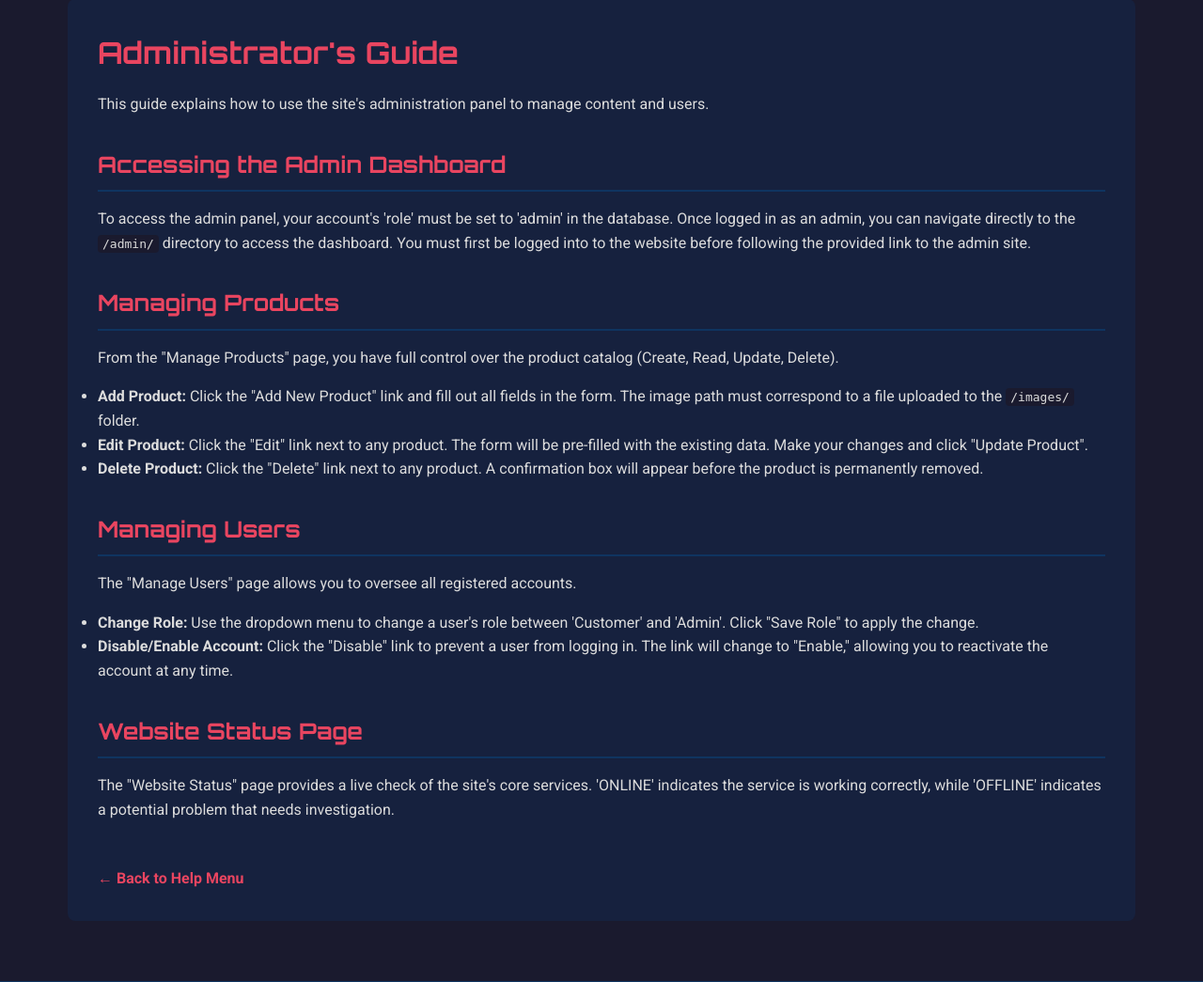
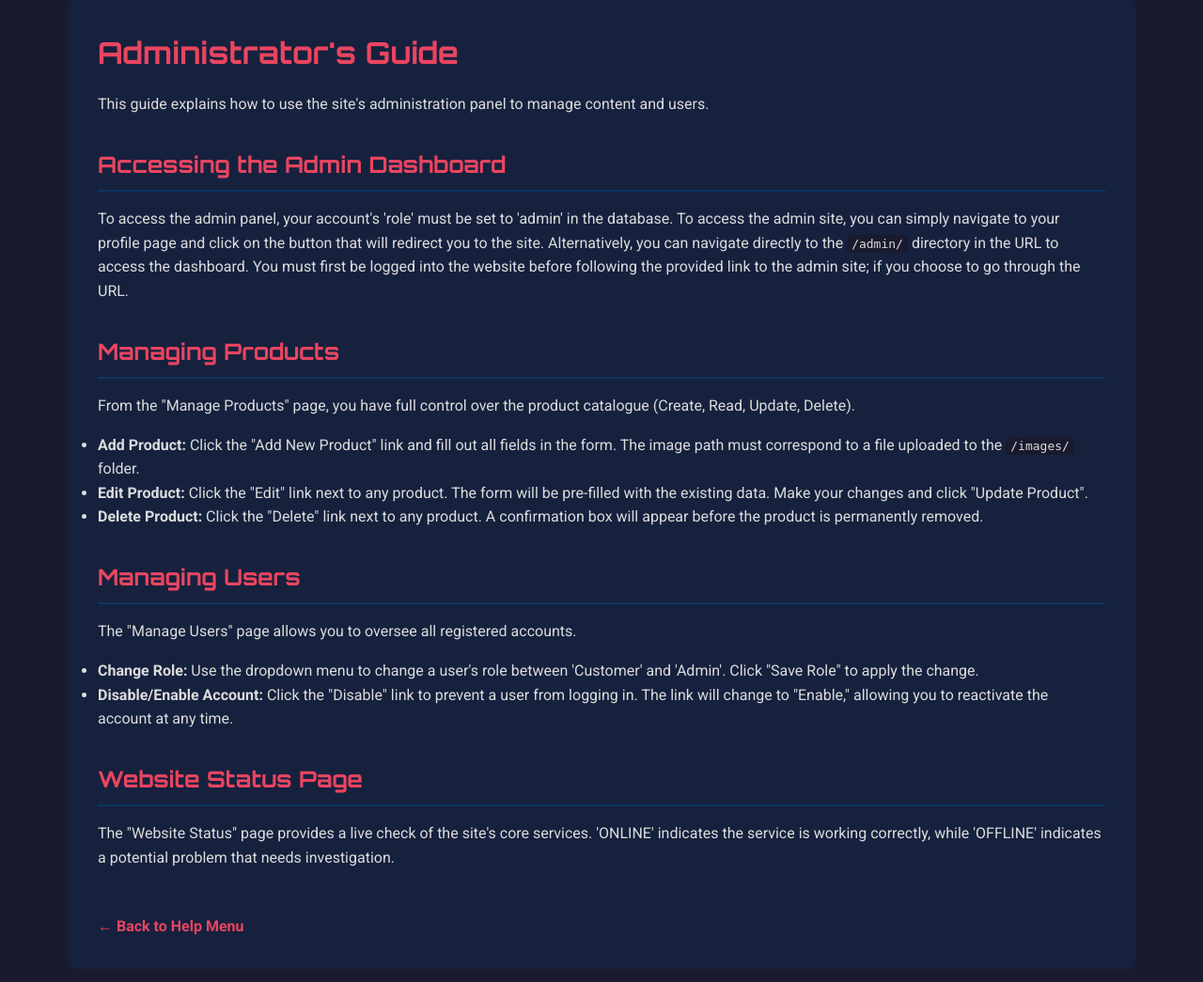
Before and after one commit to JimanB/apex-builds, a PHP site: page /help/admin-guide.php in a window 1280 px wide. Shown: the part 113-1158 px from the top of the page at 94% size. Run offline with PHP 8.4, Linux system fonts and the light colour scheme.

Commit message:
Update admin-guide.php
updated admin help page to reflect the current changes

```diff
--- a/help/admin-guide.php
+++ b/help/admin-guide.php
@@ -42,10 +42,13 @@
 
             <div class="component-definitions">
                 <h2>Accessing the Admin Dashboard</h2>
-                <p>To access the admin panel, your account's 'role' must be set to 'admin' in the database. Once logged in as an admin, you can navigate directly to the <code>/admin/</code> directory to access the dashboard. You must first be logged into to the website before following the provided link to the admin site.</p>
+                <p>To access the admin panel, your account's 'role' must be set to 'admin' in the database.
+                To access the admin site, you can simply navigate to your profile page and click on the button that will redirect you to the site.
+                Alternatively, you can navigate directly to the <code>/admin/</code> directory in the URL to access the dashboard.
+                You must first be logged into the website before following the provided link to the admin site; if you choose to go through the URL.</p>
 
                 <h2>Managing Products</h2>
-                <p>From the "Manage Products" page, you have full control over the product catalog (Create, Read, Update, Delete).</p>
+                <p>From the "Manage Products" page, you have full control over the product catalogue (Create, Read, Update, Delete).</p>
                 <ul>
                     <li><strong>Add Product:</strong> Click the "Add New Product" link and fill out all fields in the form. The image path must correspond to a file uploaded to the <code>/images/</code> folder.</li>
                     <li><strong>Edit Product:</strong> Click the "Edit" link next to any product. The form will be pre-filled with the existing data. Make your changes and click "Update Product".</li>
```
